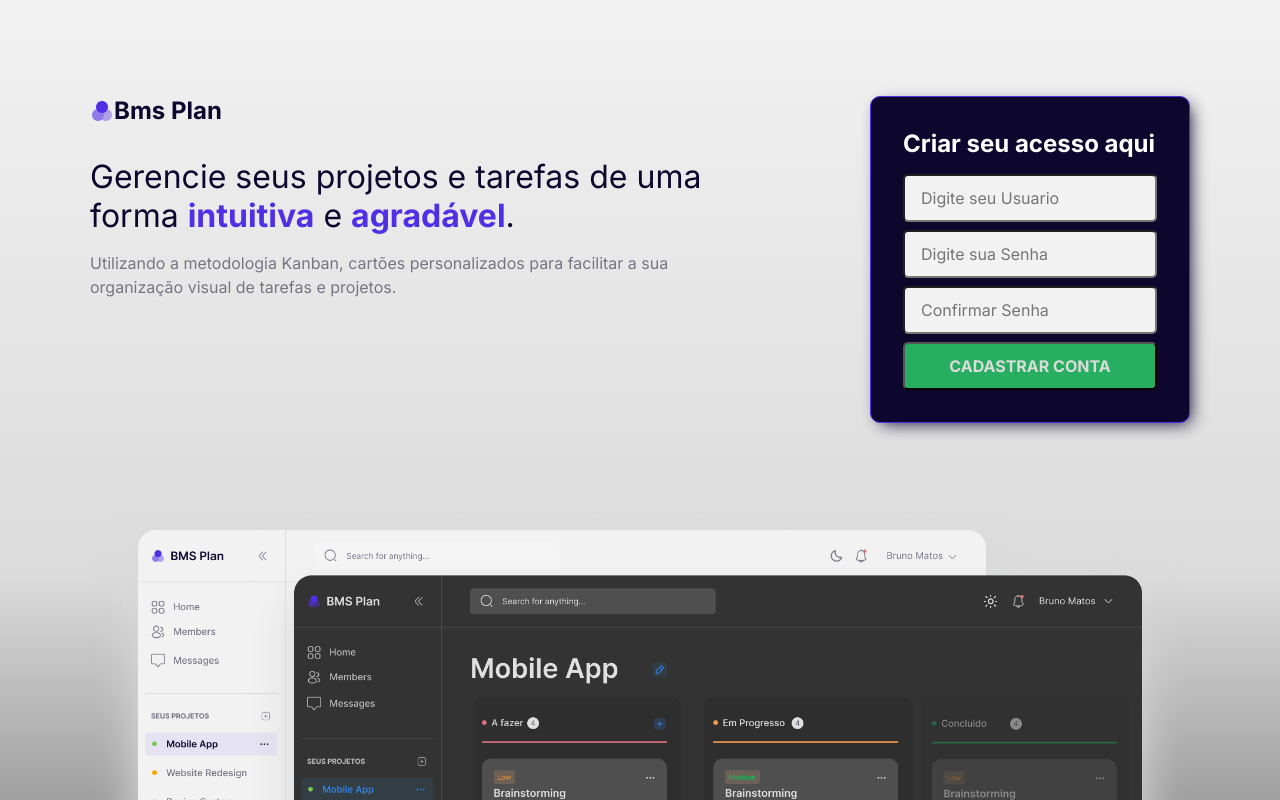
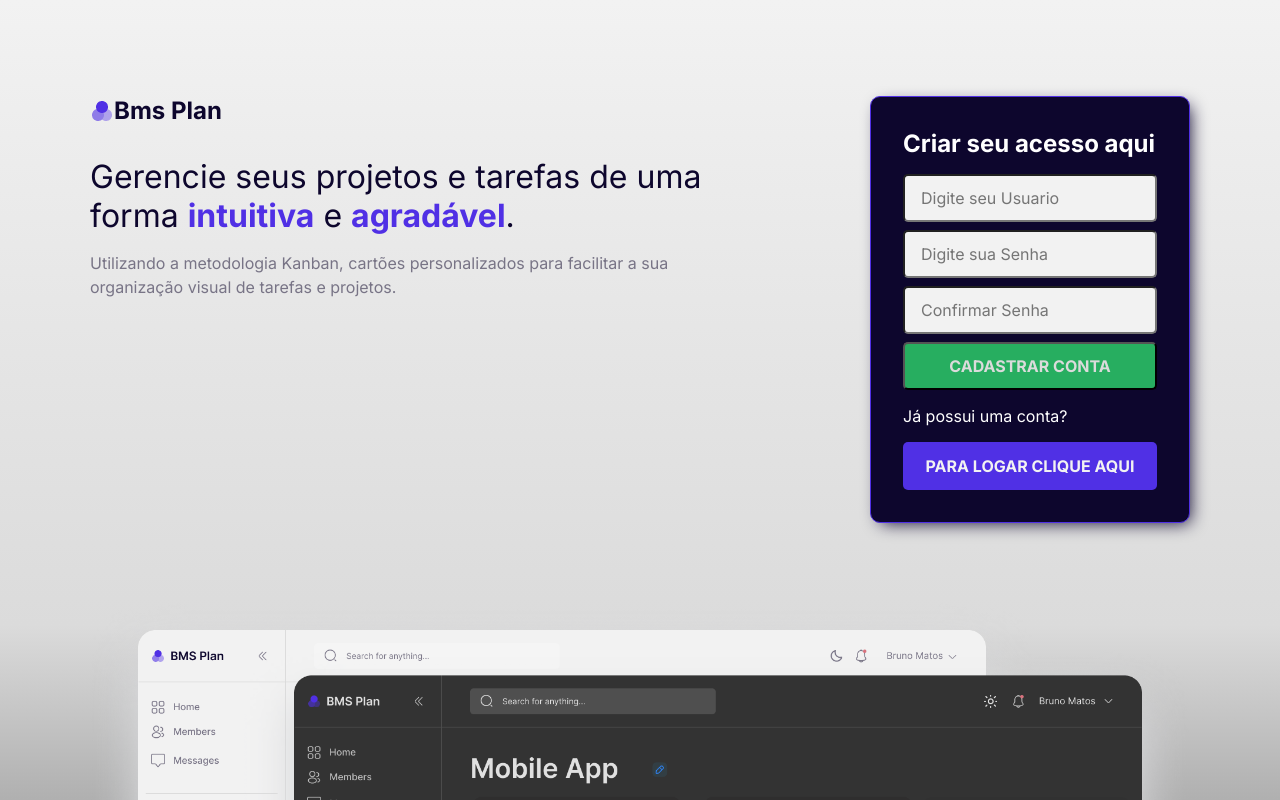
Before and after one commit to BrunoMatosSilva/BMSPlan, a React (Vite) app in the folder client/: page /signup in a window 1280 px wide. Shown: the top 800 px of the page. Built offline with nearby package versions, Linux system fonts and the light colour scheme.

Commit message:
instalação da biblioteca hook form

```diff
--- a/client/package.json
+++ b/client/package.json
@@ -10,6 +10,7 @@
   "dependencies": {
     "@ckeditor/ckeditor5-build-classic": "^34.2.0",
     "@ckeditor/ckeditor5-react": "^5.0.2",
+    "@hookform/error-message": "^2.0.0",
     "@reduxjs/toolkit": "^1.8.3",
     "axios": "^0.27.2",
     "moment": "^2.29.4",
@@ -18,6 +19,7 @@
     "react": "^18.0.0",
     "react-beautiful-dnd": "^13.1.0",
     "react-dom": "^18.0.0",
+    "react-hook-form": "^7.33.1",
     "react-redux": "^8.0.2",
     "react-router-dom": "^6.3.0",
     "styled-components": "^5.3.5"
--- a/client/src/pages/Signup/index.tsx
+++ b/client/src/pages/Signup/index.tsx
@@ -1,5 +1,6 @@
 import {
   BannerContainer,
+  LoginLink,
   LogoContainer,
   LogoWrapper,
   SignupContainer,
@@ -47,6 +48,11 @@ export function Signup() {
                 </div>
                 <button type="submit">Cadastrar conta</button>
               </form>
+
+              <LoginLink>
+                <p>Já possui uma conta?</p>
+                <a href="/">Para Logar clique aqui</a>
+              </LoginLink>
             </section>
           </SignupWrapper>
         </div>
--- a/client/src/pages/Signup/styles.ts
+++ b/client/src/pages/Signup/styles.ts
@@ -112,6 +112,36 @@ export const SignupWrapper = styled.section`
   }
 `
 
+export const LoginLink = styled.div`
+  display: flex;
+  flex-direction: column;
+  gap: 1rem;
+
+  p {
+    font: 1rem;
+    color: ${({ theme }) => theme.backgroundCard};
+  }
+
+  a {
+    display: flex;
+    align-items: center;
+    justify-content: center;
+    width: 100%;
+    height: 3rem;
+    border-radius: 5px;
+    font-size: 1rem;
+    font-weight: bold;
+    text-transform: uppercase;
+    color: ${({ theme }) => theme.background};
+    background: ${({ theme }) => theme.icon};
+    transition: 0.5s all;
+
+    &:hover {
+      background: ${({ theme }) => theme.textPriorityHight};
+    }
+  }
+`
+
 export const BannerContainer = styled.div`
   display: flex;
   align-items: center;
```
Also changed, not shown: 1 other file (tests, documents, lock files or other folders).
